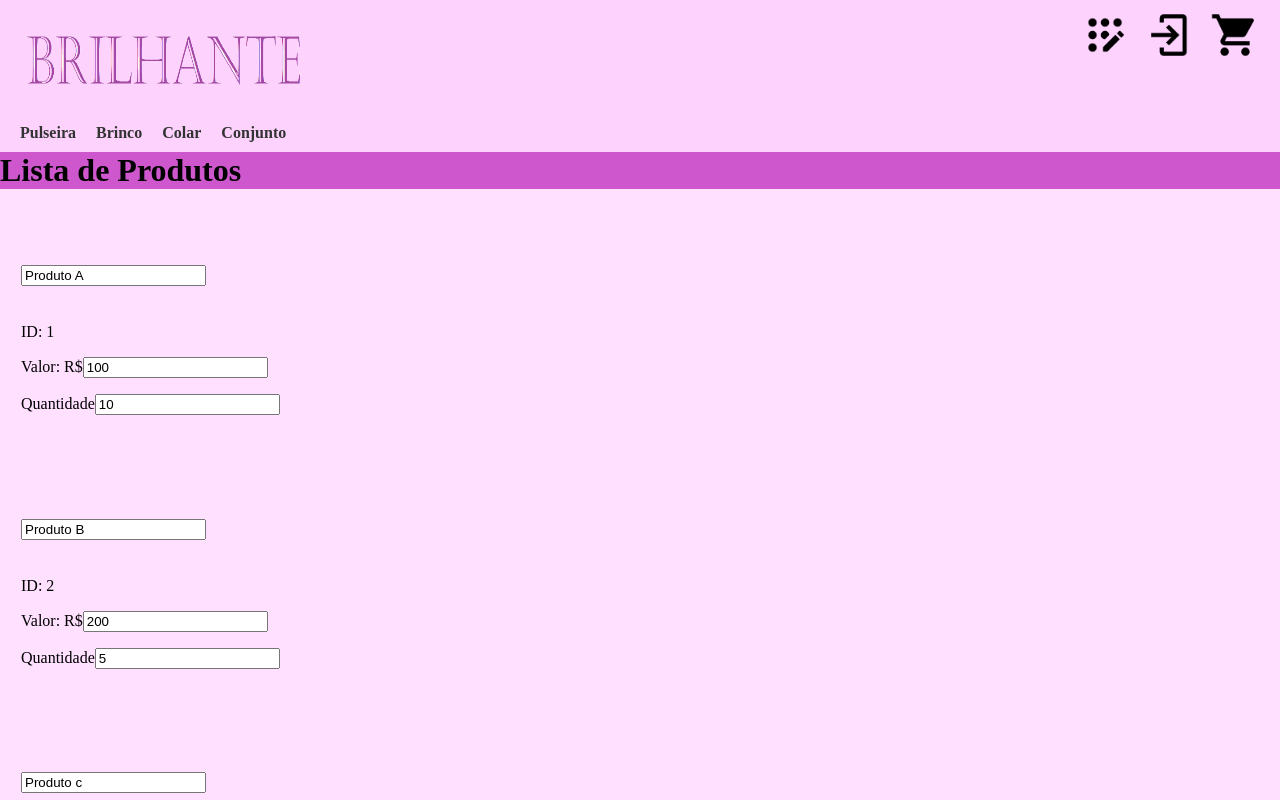
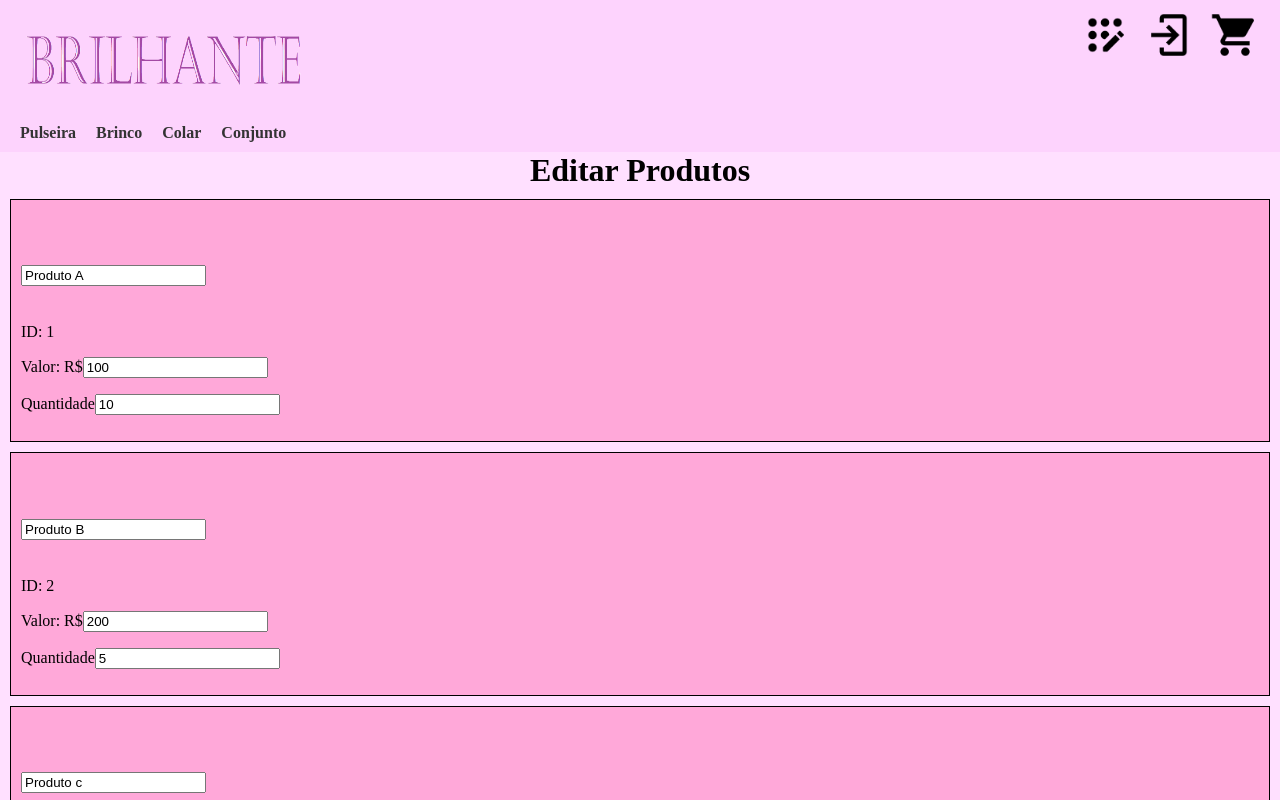
Before and after one commit to Rafaeldev2/SA---Brilhante---Back-Front, a React (Vite) app in the folder Brilhante/: page /ListaProdutos in a window 1280 px wide. Shown: the top 800 px of the page. Built offline with nearby package versions, Linux system fonts and the light colour scheme.

Commit message:
LUCAS SA 3

```diff
--- a/Brilhante/src/Pages/ListarProduto.css
+++ b/Brilhante/src/Pages/ListarProduto.css
@@ -5,10 +5,10 @@
 }
 
 .produto-container {
-    border: 1px solid #FFE0FF;
+    border: 1px solid #000000;
     margin: 10px;
     padding: 10px;
-    background: #FFE0FF;
+    background: #FFA8D9;
 }
 
 .body {
@@ -16,7 +16,9 @@
 }
 
 .lista-de-produtos h1 {
-
-    background-color: #ce57ce;
+    display: flex;
+    flex-direction: column;
+    align-items: center;
+    background-color: #FFE0FF;
 
 }
--- a/Brilhante/src/Pages/ListarProdutos.jsx
+++ b/Brilhante/src/Pages/ListarProdutos.jsx
@@ -64,7 +64,7 @@ const ListarProdutos = () => {
    };
    return (
     <div className='lista-de-produtos'>
-      <h1>Lista de Produtos</h1>
+      <h1>Editar Produtos</h1>
       {produtos.map((produto) => (
         <ProdutoItem
           key={produto.Idproduto}
```
